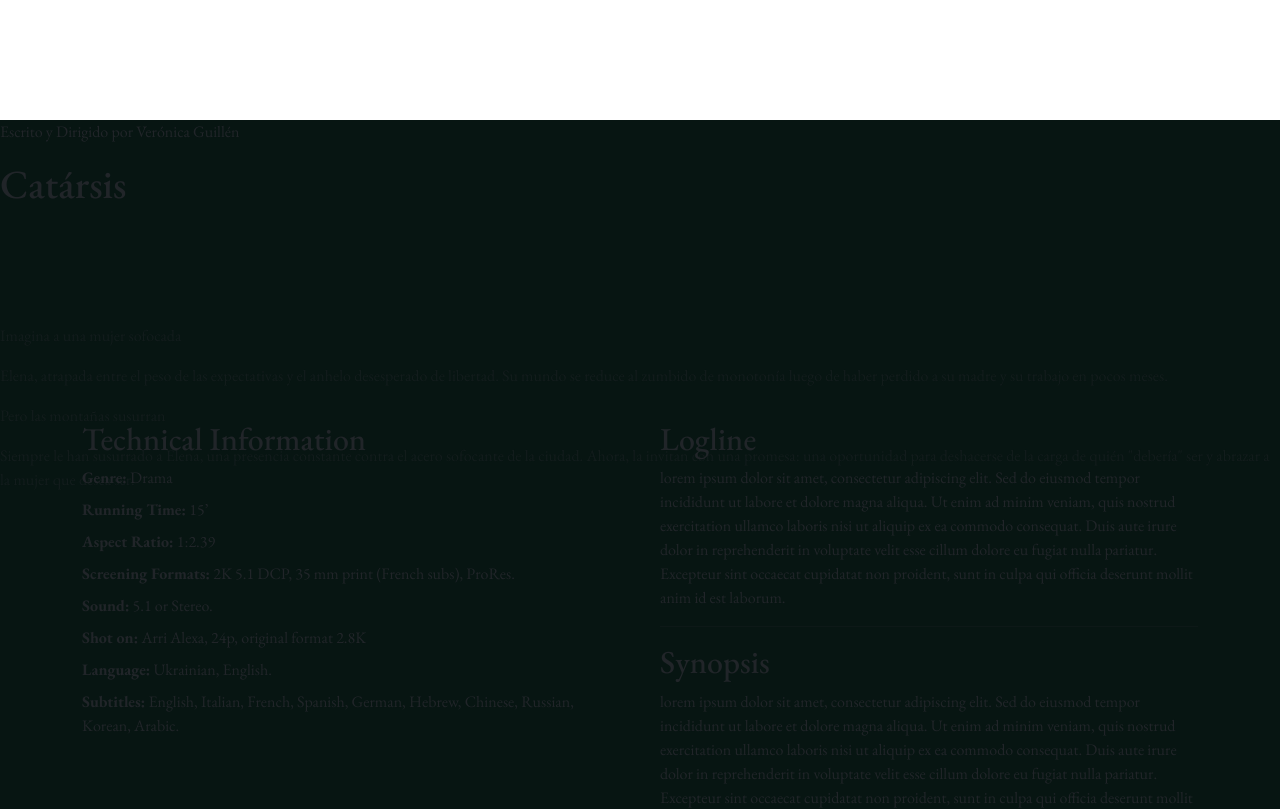
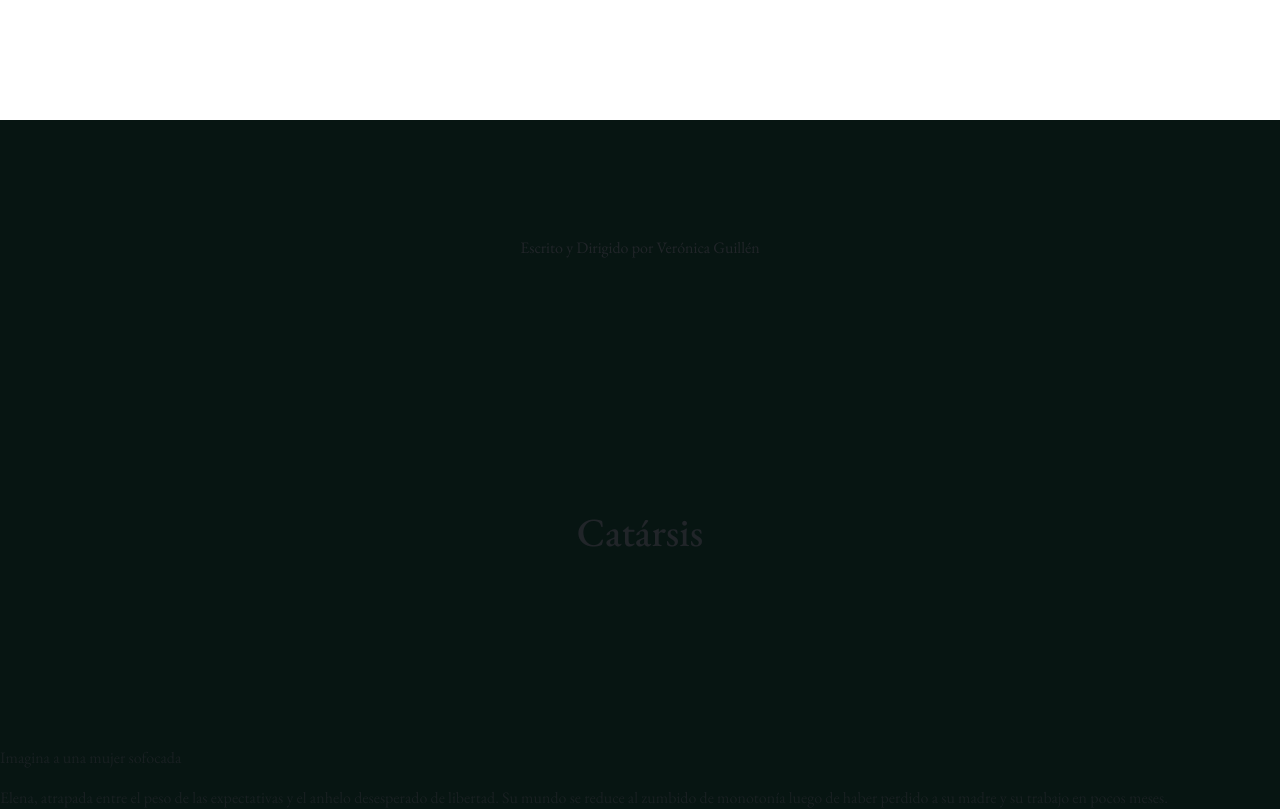
Before and after one commit to alessandrovaru/short-film-app, a Next.js app: page / in a window 1280 px wide. Shown: the part 1480-2289 px from the top of the page. Built offline with nearby package versions, Linux system fonts and the light colour scheme.

Commit message:
Creting styles skeleton for main title

```diff
--- a/src/components/home/MainTitle/MainTitle.jsx
+++ b/src/components/home/MainTitle/MainTitle.jsx
@@ -1,8 +1,9 @@
+import styles from './MainTitle.module.css';
 export const MainTitle = () => {
   return (
-    <div className="main-title">
+    <section className={styles.section}>
       <p>Escrito y Dirigido por Verónica Guillén</p>
       <h1>Catársis</h1>
-    </div>
+    </section>
   );
 }
--- a/src/components/home/MainTitle/MainTitle.module.css
+++ b/src/components/home/MainTitle/MainTitle.module.css
@@ -0,0 +1,5 @@
+.section{
+  height: 70vh;
+  display: grid;
+  place-items: center;
+}
```
